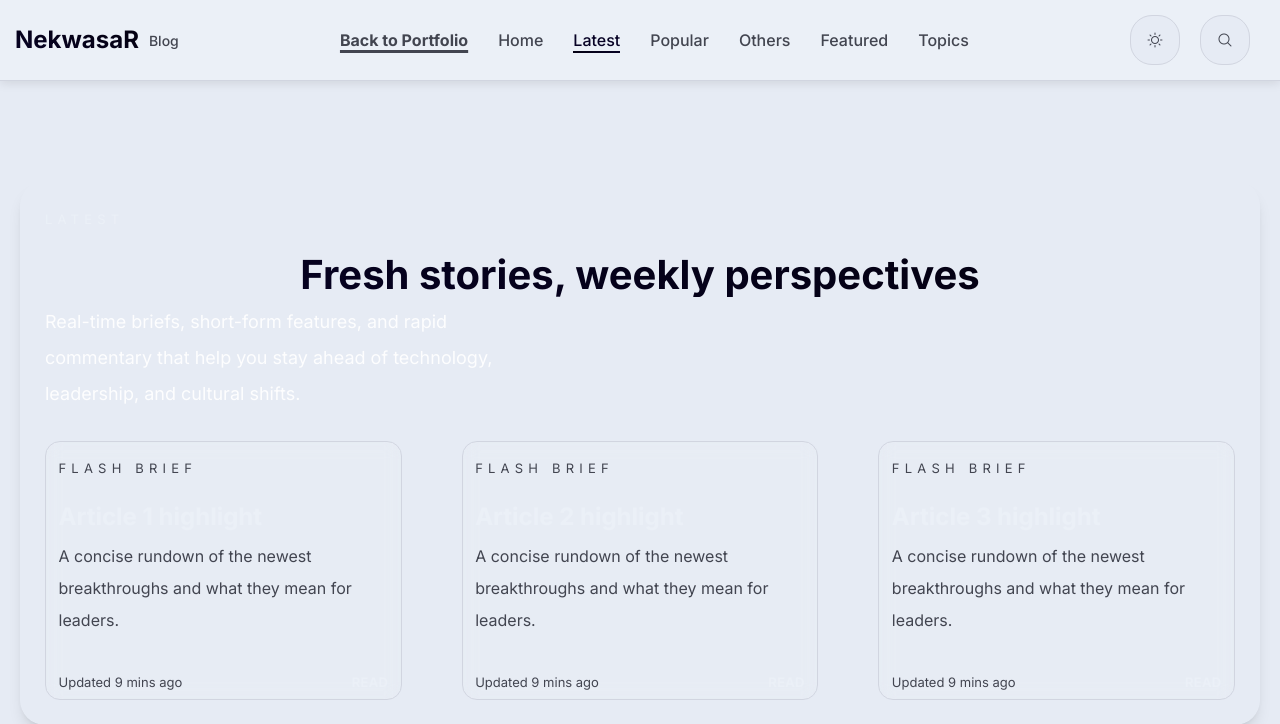
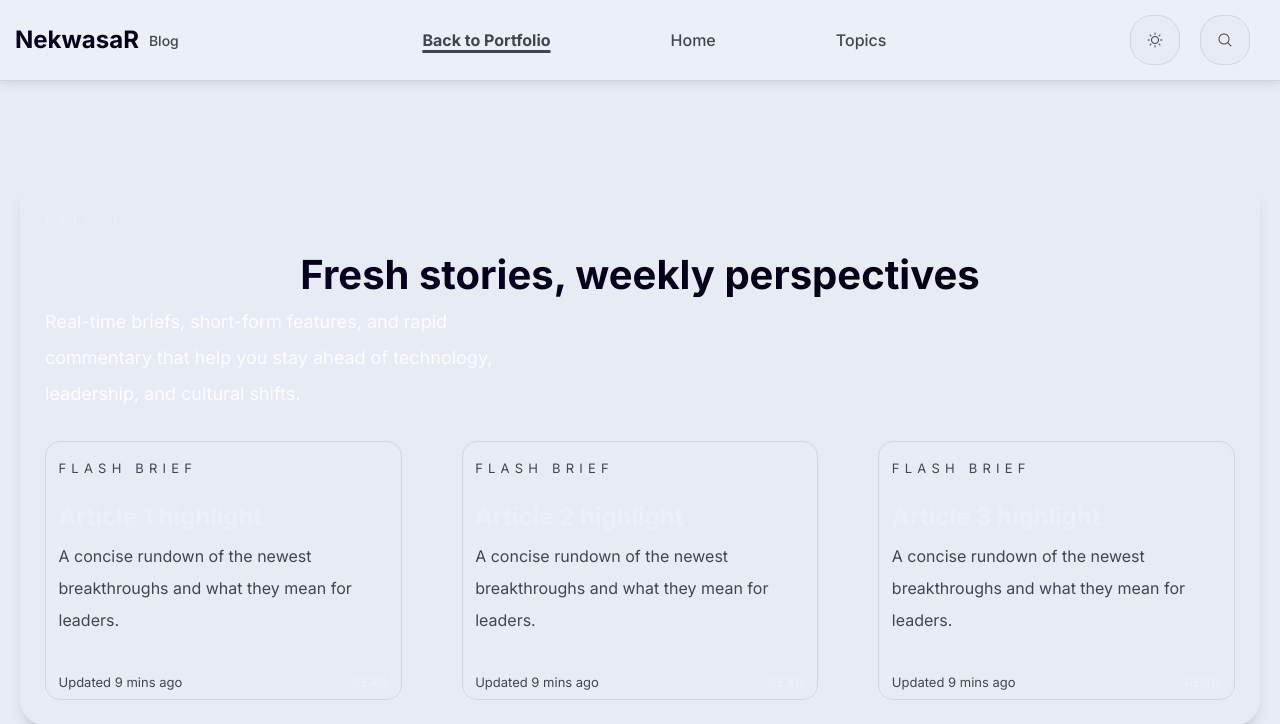
Before and after one commit to jioka0/asabak, a FastAPI app: page /latest in a window 1280 px wide. Shown: the top 724 px of the page. Run offline with FastAPI, Linux system fonts and the light colour scheme; some libraries are stand-ins or nearby versions.

Commit message:
test23.1

```diff
--- a/blog/css/blog.css
+++ b/blog/css/blog.css
@@ -277,7 +277,7 @@ body {
 
 .main-nav {
   display: flex;
-  gap: 3rem;
+  gap: 12rem;
 }
 
 .nav-link {
@@ -2725,7 +2725,7 @@ section[id^="route-"] .route-title {
 .mobile-nav {
   display: flex;
   flex-direction: column;
-  gap: 2rem;
+  gap: 4rem;
   margin-bottom: 3rem;
 }
 
--- a/blog/templates/base_blog.html
+++ b/blog/templates/base_blog.html
@@ -347,10 +347,10 @@
       <nav class="mobile-nav">
         <a href="https://nekwasar.com" class="mobile-nav-link" target="_blank" rel="noopener">Back to Portfolio</a>
         <a href="/" data-route="home" class="mobile-nav-link">Home</a>
-        <a href="/latest" data-route="latest" class="mobile-nav-link">Latest</a>
+        <!-- <a href="/latest" data-route="latest" class="mobile-nav-link">Latest</a>
         <a href="/popular" data-route="popular" class="mobile-nav-link">Popular</a>
         <a href="/others" data-route="others" class="mobile-nav-link">Others</a>
-        <a href="/featured" data-route="featured" class="mobile-nav-link">Featured</a>
+        <a href="/featured" data-route="featured" class="mobile-nav-link">Featured</a> -->
         <a href="/topics" data-route="topics" class="mobile-nav-link">Topics</a>
       </nav>
     </div>
--- a/blog/templates/includes/navbar.html
+++ b/blog/templates/includes/navbar.html
@@ -6,12 +6,13 @@
         </a>
 
         <nav class="main-nav">
-            <a href="https://nekwasar.com" class="nav-link portfolio-link" target="_blank" rel="noopener">Back to Portfolio</a>
+            <a href="https://nekwasar.com" class="nav-link portfolio-link" target="_blank" rel="noopener">Back to
+                Portfolio</a>
             <a href="/" data-route="home" class="nav-link">Home</a>
-            <a href="/latest" data-route="latest" class="nav-link">Latest</a>
+            <!-- <a href="/latest" data-route="latest" class="nav-link">Latest</a>
             <a href="/popular" data-route="popular" class="nav-link">Popular</a>
             <a href="/others" data-route="others" class="nav-link">Others</a>
-            <a href="/featured" data-route="featured" class="nav-link">Featured</a>
+            <a href="/featured" data-route="featured" class="nav-link">Featured</a> -->
             <a href="/topics" data-route="topics" class="nav-link">Topics</a>
         </nav>
 
```
